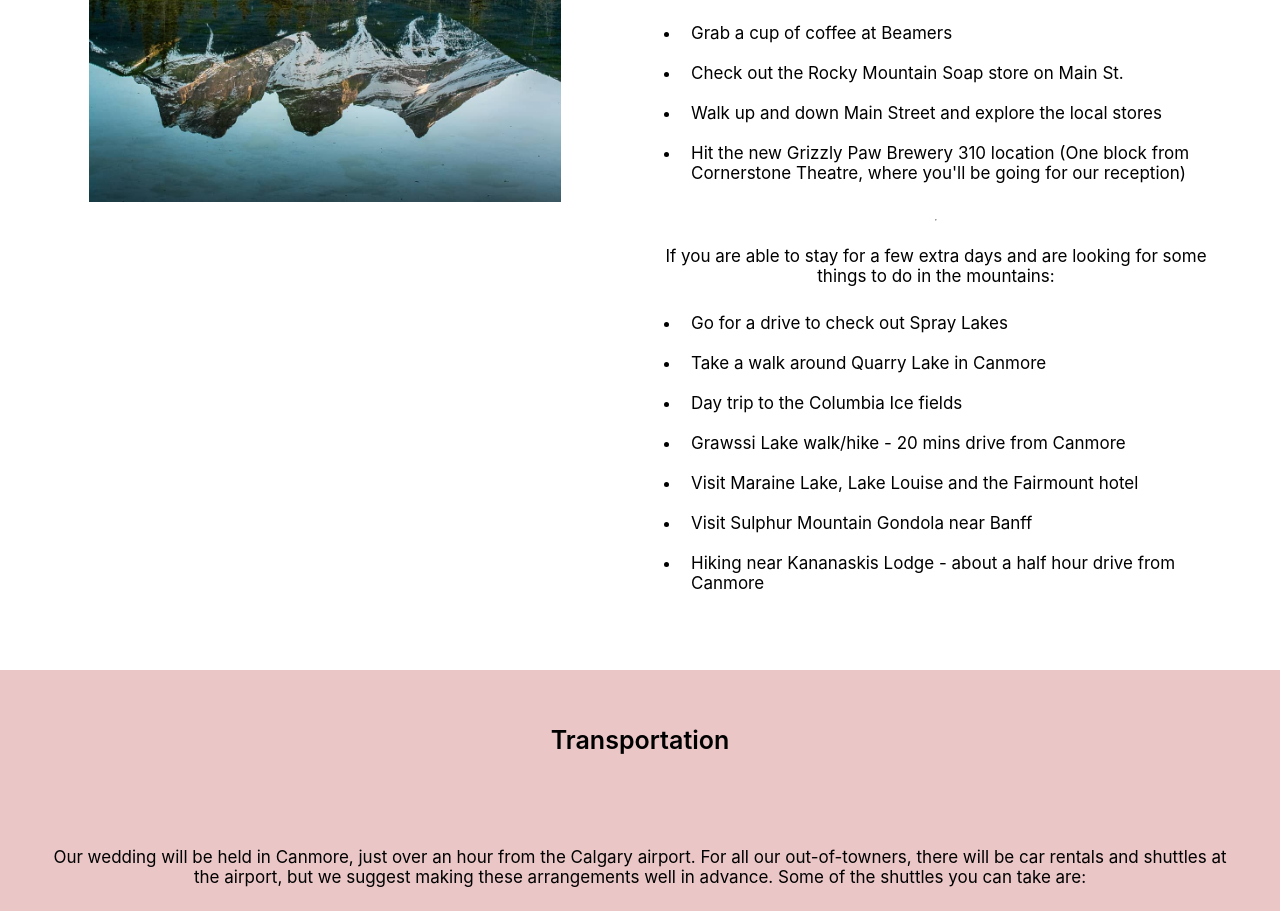
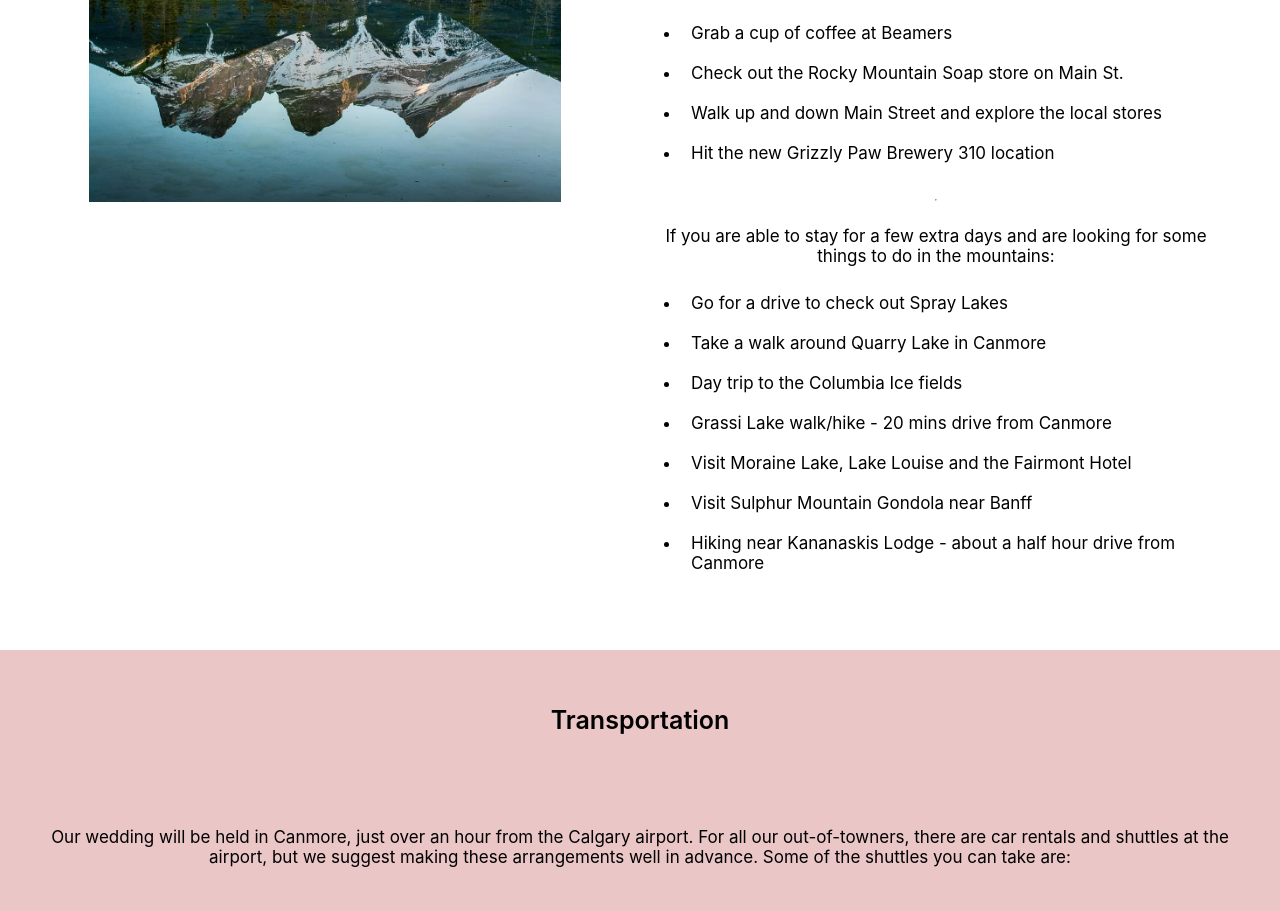
Before and after one commit to owenadley/kdwedding, a React (Create React App) app: page /guestinfo in a window 1280 px wide. Shown: the part 1460-2371 px from the top of the page. Built offline with nearby package versions, Linux system fonts and the light colour scheme.

Commit message:
Text updates

```diff
--- a/src/components/RescheduleInfo.js
+++ b/src/components/RescheduleInfo.js
@@ -16,13 +16,14 @@ We’ve made the very difficult decision to postpone our wedding due to the ongo
 
 With this date change, we have also had to change our venue to the Canmore Nordic Centre. Please see the map for exact location details.
 
-If you have already booked a room through our wedding block at Blackstone Mountain Lodge, you can cancel by calling 403-679-7098. If you booked, but did not go through our block, please let me know. We will be looking at setting up a new block for 2021 and will provide the booking code here within the next couple weeks.
+If you have already booked a room through our wedding block at Blackstone Mountain Lodge, you can cancel by calling 403-679-7098. If you booked, but did not go through our block, please let me know.
 
 We’re truly sorry for the inconvenience but appreciate your understanding and love through this time, and we can’t wait to celebrate with you next year!
 
 Please reach out if you have any questions.
 
             </p>
+            <p>p.s. enjoy your freed up hunting season ;) - Dan</p>
         </div>
 
     );
--- a/src/components/pages/GuestInfo.js
+++ b/src/components/pages/GuestInfo.js
@@ -47,8 +47,7 @@ class GuestInfo extends React.Component {
                     <li>Grab a cup of coffee at Beamers</li>
                     <li>Check out the Rocky Mountain Soap store on Main St.</li>
                     <li>Walk up and down Main Street and explore the local stores</li>
-                    <li>Hit the new Grizzly Paw Brewery 310 location (One block from
-                      Cornerstone Theatre, where you'll be going for our reception)</li>
+                    <li>Hit the new Grizzly Paw Brewery 310 location</li>
                   </ul>
                 </div>
                 <hr />
@@ -58,8 +57,8 @@ class GuestInfo extends React.Component {
                     <li>Go for a drive to check out Spray Lakes</li>
                     <li>Take a walk around Quarry Lake in Canmore</li>
                     <li>Day trip to the Columbia Ice fields</li>
-                    <li>Grawssi Lake walk/hike - 20 mins drive from Canmore</li>
-                    <li>Visit Maraine Lake, Lake Louise and the Fairmount hotel</li>
+                    <li>Grassi Lake walk/hike - 20 mins drive from Canmore</li>
+                    <li>Visit Moraine Lake, Lake Louise and the Fairmont Hotel</li>
                     <li>Visit Sulphur Mountain Gondola near Banff</li>
                     <li>Hiking near Kananaskis Lodge - about a half hour drive from Canmore</li>
                   </ul>
@@ -73,7 +72,7 @@ class GuestInfo extends React.Component {
               <p>Transportation</p>
             </div>
             <div class="guestinfo-details-text">
-              <p>Our wedding will be held in Canmore, just over an hour from the Calgary airport. For all our out-of-towners, there will be car rentals and shuttles at the airport, but we suggest making these arrangements well in advance. Some of the shuttles you can take are:</p>
+              <p>Our wedding will be held in Canmore, just over an hour from the Calgary airport. For all our out-of-towners, there are car rentals and shuttles at the airport, but we suggest making these arrangements well in advance. Some of the shuttles you can take are:</p>
               <ul id="transpo">
                 <li>Brewster Banff Airport Express</li>
                 <li>Banff Aiporter</li>
--- a/src/components/pages/Wedding.js
+++ b/src/components/pages/Wedding.js
@@ -10,7 +10,7 @@ class Wedding extends React.Component {
         <Header title="The Wedding" />
         <div className="events">
             <div className="event">
-              <div className="event-title">Ceremony</div>
+              <div className="event-title">Outdoor Ceremony</div>
               <div className="event-info">
                 <div className="event-info-details">
                   <p className="event-location-name">Tree Island Wedding Ceremony Site</p>
```
